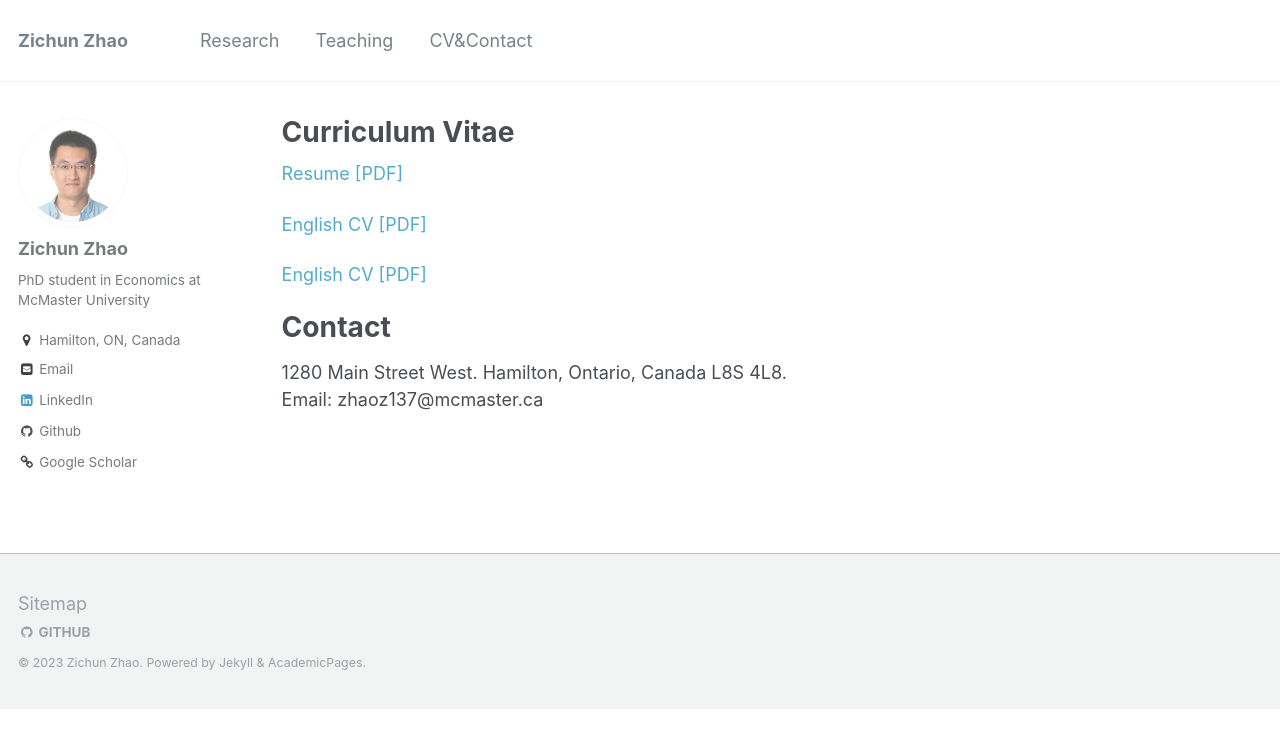
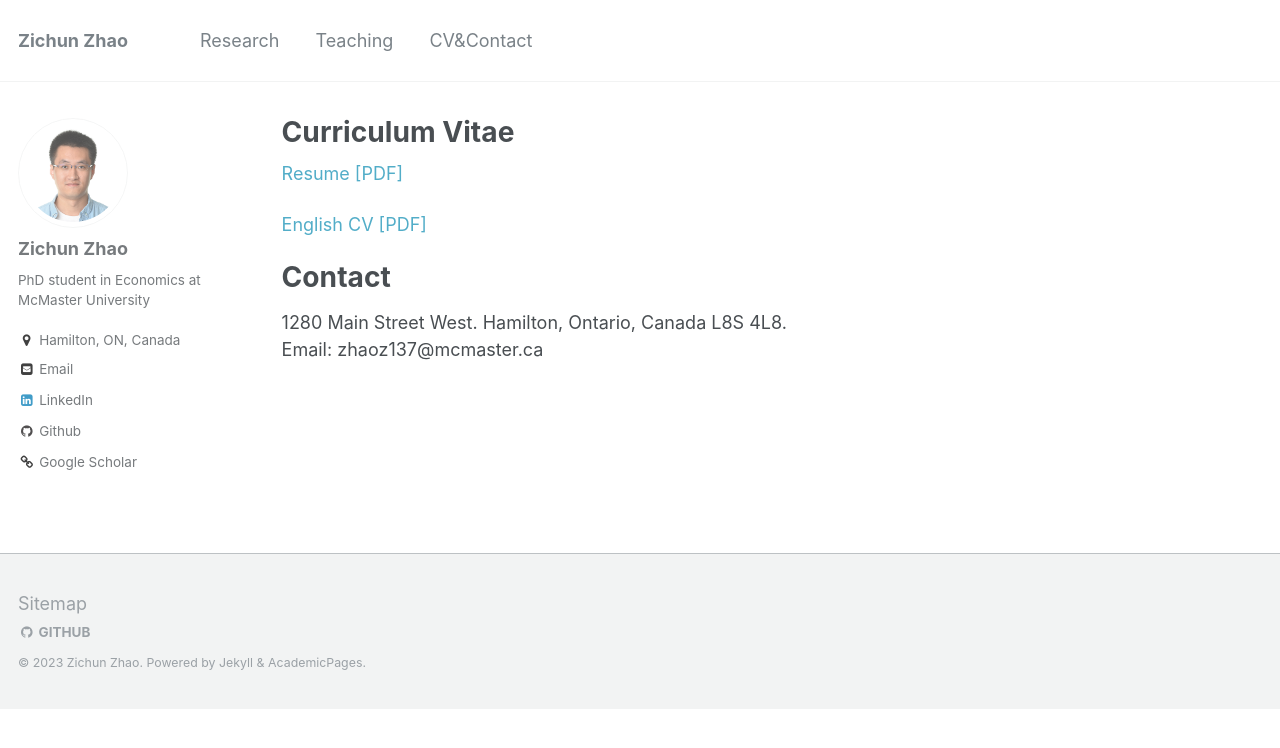
Before and after one commit to zichunzhao/zichunzhao.github.io, a Jekyll site: the page built from _pages/cv&contact.md, in a window 1280 px wide. Shown: the top 748 px of the page. Built offline with Jekyll 4.4.1, drawn with Linux system fonts in a browser that asks for light colours.

Commit message:
Update cv&contact.md

```diff
--- a/_pages/cv&contact.md
+++ b/_pages/cv&contact.md
@@ -6,7 +6,6 @@ author_profile: true
 
 [Resume [PDF]](https://github.com/zichunzhao/zichunzhao.github.io/blob/main/files/cv/Zichun_Zhao_Resume.pdf)
 
-[English CV [PDF]](https://github.com/zichunzhao/zichunzhao.github.io/blob/main/files/cv/Zichun_Zhao_CV.pdf)
 
 [English CV [PDF]](https://github.com/zichunzhao/zichunzhao.github.io/blob/main/files/cv/Zichun_Zhao_CV.pdf)
 
```
